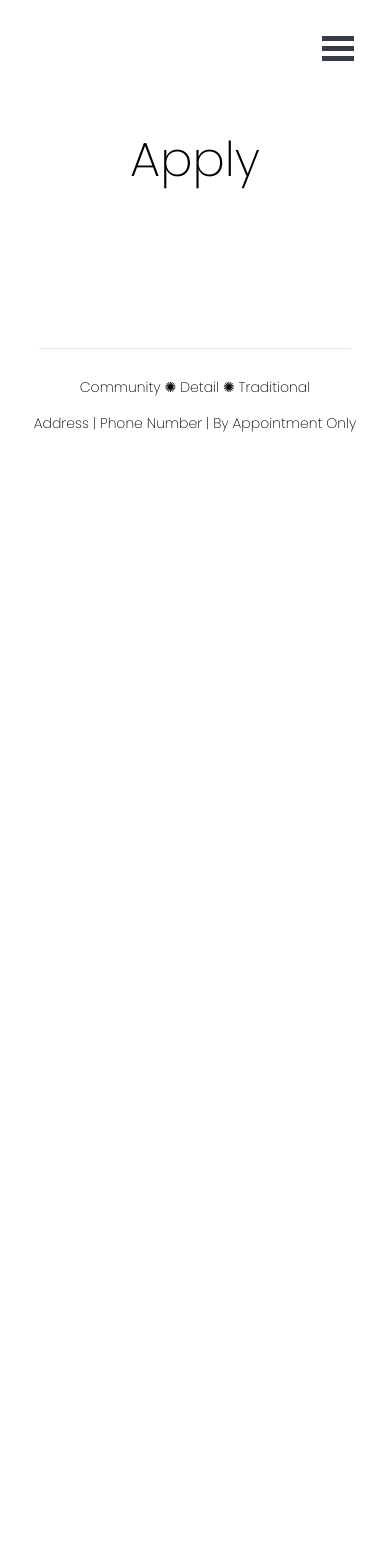
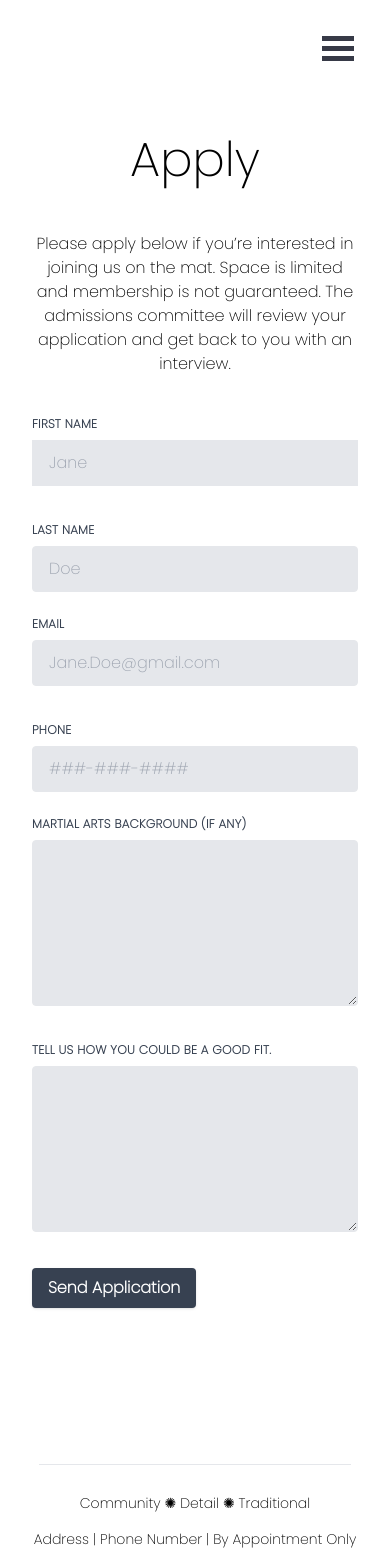
Before and after one commit to timjaya/hwangsjudo, a Next.js app: page /apply in a window 390 px wide. Shown: the top 1568 px of the page. Before the commit the page ends 844 px from the top, so only its background shows below. Built offline with nearby package versions, Linux system fonts and the light colour scheme.

Commit message:
feat: add send email feature for /apply

```diff
--- a/package.json
+++ b/package.json
@@ -10,12 +10,16 @@
   },
   "dependencies": {
     "daisyui": "^2.14.3",
+    "form-data": "^4.0.0",
     "framer-motion": "^6.3.3",
     "next": "12.1.5",
+    "nodemailer": "^6.7.5",
+    "nodemailer-sendgrid-transport": "^0.2.0",
     "react": "18.1.0",
     "react-burger-menu": "^3.0.6",
     "react-dom": "18.1.0",
-    "react-scroll": "^1.8.7"
+    "react-scroll": "^1.8.7",
+    "react-toastify": "^9.0.5"
   },
   "devDependencies": {
     "autoprefixer": "^10.4.5",
--- /dev/null
+++ b/pages/api/apply.js
@@ -0,0 +1,69 @@
+
+var nodemailer = require('nodemailer')
+var sgTransport = require('nodemailer-sendgrid-transport');
+
+var options = {
+  auth: {
+      api_key: process.env.SENDGRID_API_KEY
+  }
+}
+
+export default function handler(req, res) {
+
+  if (req.method === 'POST') {
+
+    const { first_name, last_name, email, phone, martial_arts_background, good_fit } = req.body;
+
+    var mailer = nodemailer.createTransport(sgTransport(options));
+
+    var emailContent = {
+      from: `${process.env.GMAIL}`,
+      to: `${process.env.GMAIL}`,
+      subject: `New Application from ${email}`,
+      html: `
+      <p>
+      <h3>Application Received from ${first_name} ${last_name}.</h3>
+      <br>
+      <b>First Name:</b> ${first_name}
+      <br>
+      <b>Last Name:</b> ${last_name}
+      <br>
+      <b>Email:</b> ${email}
+      <br>
+      <b>Phone:</b> ${phone}
+      <br>
+      <br>
+      <b>Martial Arts Background:</b>
+      <br>
+      ${martial_arts_background}
+      <br>
+      <br>
+      <b>Tell us how you could be a good fit:</b>
+      <br>
+      ${good_fit}
+      <br>
+      </p>
+      `,
+    };
+
+    mailer.sendMail(emailContent, function(err, info){
+      if (err) {
+        console.log(err)
+        res.status(400).json({'status': '400: Bad Request'})
+      }
+    })
+
+    res.status(200).json({'status': 'OK'})
+
+    // emailjs.sendForm(process.env.EMAILJS_SERVICE_ID, process.env.EMAILJS_TEMPLATE_ID, req.body, process.env.EMAILJS_PUBLICKEY)
+    //   .then((result) => {
+    //     // console.log(result.text);
+    //     res.status(200).json({ 'status': 'OK' });
+    //   }, (error) => {
+    //     console.log(error.text);
+    //   });
+  } else {
+    res.status(200).json({ 'status': 'OK' });
+  }
+
+}
--- a/pages/api/hello.js
+++ /dev/null
@@ -1,5 +0,0 @@
-// Next.js API route support: https://nextjs.org/docs/api-routes/introduction
-
-export default function handler(req, res) {
-  res.status(200).json({ name: 'John Doe' })
-}
--- a/pages/apply.js
+++ b/pages/apply.js
@@ -2,7 +2,35 @@ import Navigation from '../components/navigation.js'
 import { motion } from 'framer-motion'
 import Footer from '../components/footer.js'
 
+import React, { useRef } from 'react';
+
 export default function Apply() {
+
+    const handleSubmit = async (e) => {
+        e.preventDefault();
+
+        const data = {
+            first_name: e.target.first_name.value,
+            last_name: e.target.last_name.value,
+            email: e.target.email.value,
+            phone: e.target.phone.value,
+            martial_arts_background: e.target.martial_arts_background.value,
+            good_fit: e.target.good_fit.value,
+        }
+
+        const response = await fetch('/api/apply', {
+            method: 'POST',
+            headers: {
+                'Content-Type': 'application/json'
+            },
+            body: JSON.stringify(data)
+        })
+
+        const result = await response.json()
+
+        // Need to update alerts here
+        alert(`${result.status}`)
+    }
     return (
         <>
             <Navigation />
@@ -19,14 +47,77 @@ export default function Apply() {
                     }
                 }
             }}>
-            <div className="sm:py-8">
-                <div className="flex flex-col px-8 mb-3" id="Apply">
-                    <h1 className="flex my-12 justify-center text-5xl">Apply</h1>
+                <div className="sm:py-8">
+                    <div className="flex flex-col px-8 mb-3" id="Apply">
+                        <h1 className="flex my-12 justify-center text-5xl">Apply</h1>
+                        <div className="text-center text-md md:mx-24 lg:mx-40">
+                            <p>
+                                Please apply below if you’re interested in joining us on the mat.
+                                Space is limited and membership is not guaranteed.
+                                The admissions committee will review your application and get back to you with an interview.
+                            </p>
 
+                        </div>
+                        <div className="my-10 flex justify-center">
+                            <form onSubmit={handleSubmit} className="w-full max-w-lg" >
+                                <div className="flex flex-wrap -mx-3 mb-6">
+                                    <div className="w-full md:w-1/2 px-3 mb-6 md:mb-0">
+                                        <label className="block uppercase tracking-wide text-gray-700 text-xs font-bold mb-2" htmlFor="grid-first-name">
+                                            First Name
+                                        </label>
+                                        <input id="first-name" name="first_name" type="text" placeholder="Jane" required className="appearance-none block w-full bg-gray-200 text-gray-700 border py-3 px-4 mb-3 leading-tight focus:outline-none focus:bg-white" />
+                                    </div>
+                                    <div className="w-full md:w-1/2 px-3">
+                                        <label className="block uppercase tracking-wide text-gray-700 text-xs font-bold mb-2" htmlFor="grid-last-name">
+                                            Last Name
+                                        </label>
+                                        <input id="last-name" name="last_name" type="text" placeholder="Doe" required className="appearance-none block w-full bg-gray-200 text-gray-700 border border-gray-200 rounded py-3 px-4 leading-tight focus:outline-none focus:bg-white focus:border-gray-500" />
+                                    </div>
+                                </div>
+                                <div className="flex flex-wrap -mx-3 mb-6">
+                                    <div className="w-full md:w-1/2 px-3 mb-6 md:mb-0">
+                                        <label className="block uppercase tracking-wide text-gray-700 text-xs font-bold mb-2" htmlFor="grid-first-name">
+                                            Email
+                                        </label>
+                                        <input id="email" type="email" name="email" placeholder="Jane.Doe@gmail.com" required className="appearance-none block w-full bg-gray-200 text-gray-700 border rounded py-3 px-4 mb-3 leading-tight focus:outline-none focus:bg-white"  />
+
+                                    </div>
+                                    <div className="w-full md:w-1/2 px-3">
+                                        <label className="block uppercase tracking-wide text-gray-700 text-xs font-bold mb-2" htmlFor="grid-last-name">
+                                            Phone
+                                        </label>
+                                        <input id="phone" type="text" name="phone" placeholder="###-###-####" minLength="12" maxLength="12" required className="appearance-none block w-full bg-gray-200 text-gray-700 border border-gray-200 rounded py-3 px-4 leading-tight focus:outline-none focus:bg-white focus:border-gray-500"  />
+                                    </div>
+                                </div>
+                                <div className="flex flex-wrap -mx-3 mb-6">
+                                    <div className="w-full px-3">
+                                        <label className="block uppercase tracking-wide text-gray-700 text-xs font-bold mb-2" htmlFor="grid-password">
+                                            Martial Arts Background (if any)
+                                        </label>
+                                        <textarea id="martial-arts-background" type="text" name="martial_arts_background" required rows="7" className="appearance-none block w-full bg-gray-200 text-gray-700 border border-gray-200 rounded py-3 px-4 mb-3 leading-tight focus:outline-none focus:bg-white focus:border-gray-500" />
+                                    </div>
+                                </div>
+                                <div className="flex flex-wrap -mx-3 mb-6">
+                                    <div className="w-full px-3">
+                                        <label className="block uppercase tracking-wide text-gray-700 text-xs font-bold mb-2" htmlFor="grid-password">
+                                            Tell us how you could be a good fit.
+                                        </label>
+                                        <textarea id="good-fit" type="text" name="good_fit" required rows="7" className="appearance-none block w-full bg-gray-200 text-gray-700 border border-gray-200 rounded py-3 px-4 mb-3 leading-tight focus:outline-none focus:bg-white focus:border-gray-500" />
+                                    </div>
+                                </div>
+                                {/* <div className="md:flex md:items-center">
+                                    <div className="md:w-2/3"> */}
+                                <button type="submit" className="shadow bg-gray-700 hover:bg-purple-400 focus:shadow-outline focus:outline-none text-white font-bold py-2 px-4 rounded">
+                                    Send Application
+                                </button>
+                                {/* </div>
+                                </div> */}
+                            </form>
+                        </div>
+                    </div>
                 </div>
-            </div>
             </motion.div>
-            <Footer/>
+            <Footer />
         </>
 
 
```
Also changed, not shown: 1 other file (tests, documents, lock files or other folders).
